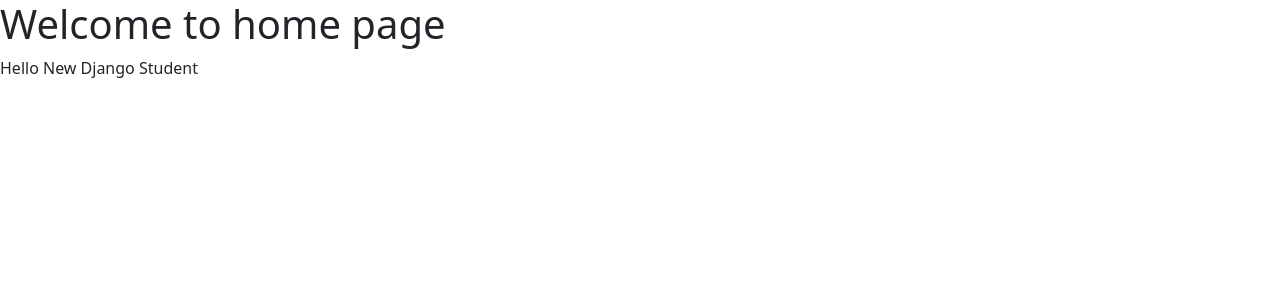
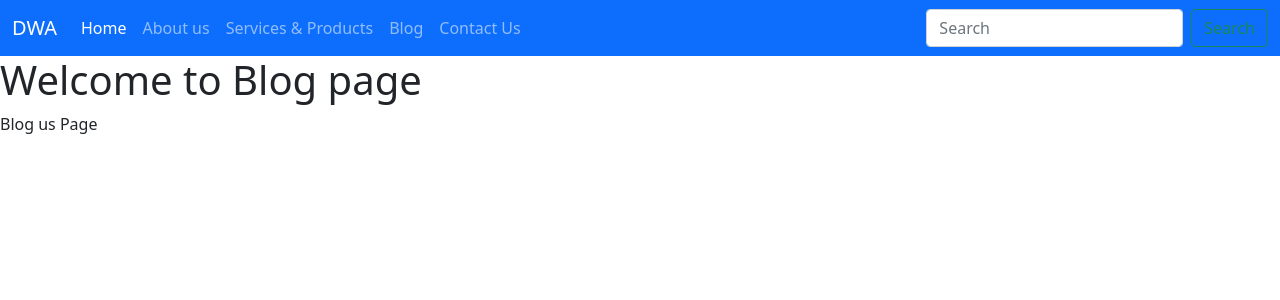
Before and after one commit to eweb9ja/Python-Django-Series--Web-App-Blog-API-VueJS-ReactJS-AngularJS, a Django app: page /blog/ in a window 1280 px wide. Shown: the top 300 px of the page. Run offline with Django 3.2, Linux system fonts and the light colour scheme.

Commit message:
Add Nav Bar our page

```diff
--- a/core/urls.py
+++ b/core/urls.py
@@ -19,7 +19,7 @@
 urlpatterns = [
     path('', include('home.urls')),
     path('about-us/', include('about.urls')),
-    path('blog/', include('home.urls')),
+    path('blog/', include('blog.urls')),
     path('service-and-product/', include('service_product.urls')),
     path('contact-us/', include('contact_us.urls')),
 
--- a/templates/base.html
+++ b/templates/base.html
@@ -10,6 +10,38 @@
 
     <title>{% block title %} {% endblock %}</title>
 </head>
+<nav class="navbar navbar-expand-lg navbar-dark bg-primary">
+    <div class="container-fluid">
+      <a class="navbar-brand" href="/">DWA</a>
+      <button class="navbar-toggler" type="button" data-bs-toggle="collapse" data-bs-target="#navbarTogglerDemo02" aria-controls="navbarTogglerDemo02" aria-expanded="false" aria-label="Toggle navigation">
+        <span class="navbar-toggler-icon"></span>
+      </button>
+      <div class="collapse navbar-collapse" id="navbarTogglerDemo02">
+        <ul class="navbar-nav me-auto mb-2 mb-lg-0">
+          <li class="nav-item">
+            <a class="nav-link active" aria-current="page" href="/">Home</a>
+          </li>
+          <li class="nav-item">
+            <a class="nav-link" href="/about-us/">About us</a>
+          </li>
+          <li class="nav-item">
+            <a class="nav-link" href="/service-and-product/">Services & Products</a>
+          </li>
+          <li class="nav-item">
+            <a class="nav-link" href="/blog/">Blog</a>
+          </li>
+          <li class="nav-item">
+            <a class="nav-link" href="/contact-us/">Contact Us</a>
+          </li>
+
+        </ul>
+        <form class="d-flex">
+          <input class="form-control me-2" type="search" placeholder="Search" aria-label="Search">
+          <button class="btn btn-outline-success" type="submit">Search</button>
+        </form>
+      </div>
+    </div>
+  </nav>
 <body>
     {% block content %}
 
```
